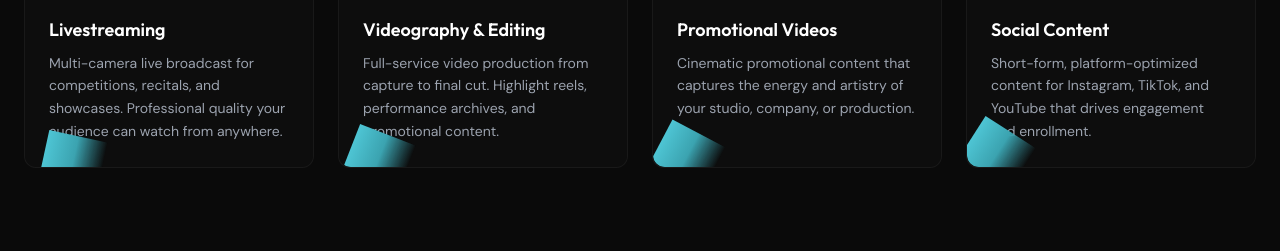
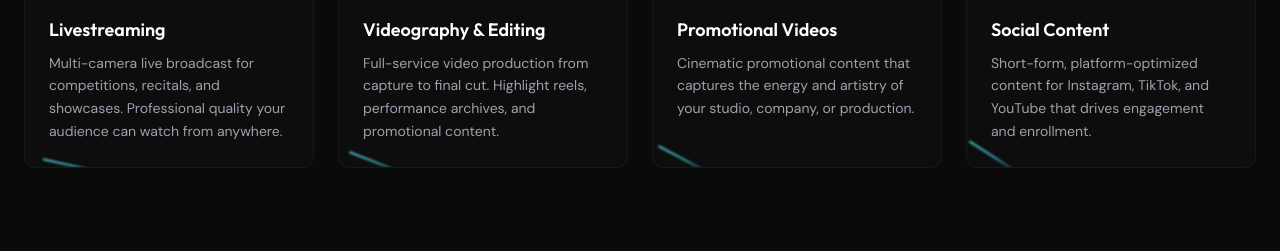
Before and after one commit to danman60/StreamStage, a Next.js app: page / in a window 1280 px wide. Shown: the part 1817-2068 px from the top of the page. Built offline with nearby package versions, Linux system fonts and the light colour scheme.

Commit message:
fix: Thin out border beam — 2px streak with subtle blur
- Removed aspect-square (was a big blocky square)
- Fixed height: 2px with 1px blur for thin linear glow

Claude Code

```diff
--- a/src/components/magicui/border-beam.tsx
+++ b/src/components/magicui/border-beam.tsx
@@ -43,12 +43,14 @@ export function BorderBeam({
       }
     >
       <motion.div
-        className={cn("absolute aspect-square", className)}
+        className={cn("absolute", className)}
         style={
           {
             width: size,
+            height: 2,
             offsetPath: `rect(0 auto auto 0 round ${size}px)`,
             background: `linear-gradient(to left, ${colorFrom}, ${colorTo}, transparent)`,
+            filter: `blur(1px)`,
             ...style,
           } as React.CSSProperties
         }
```
